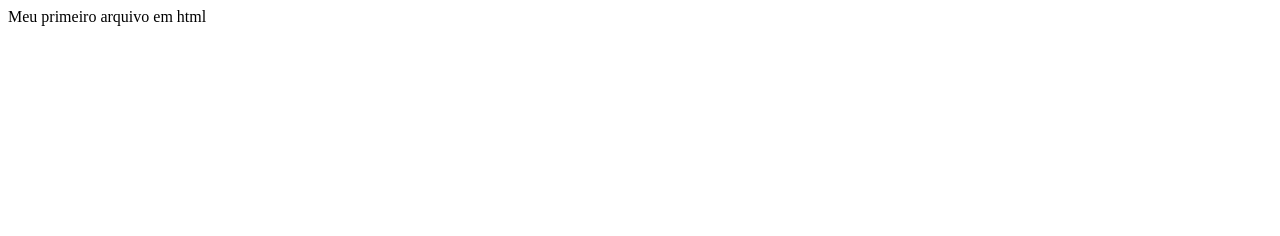
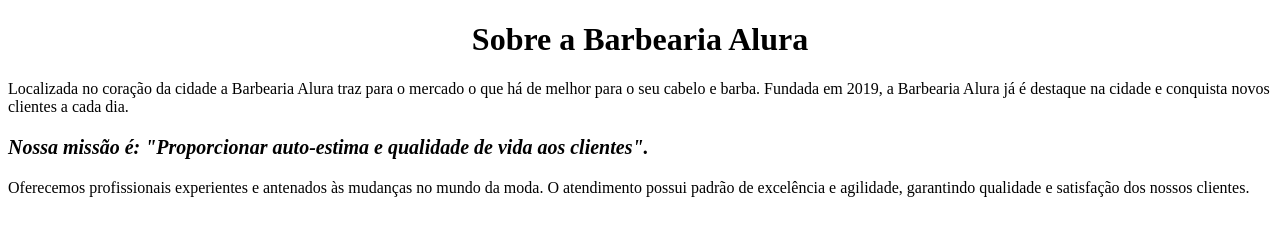
Before and after one commit to iginhodosgames/igor_1A_Va, a plain HTML site: page index.html in a window 1280 px wide. Drawn offline with Linux system fonts and the light colour scheme.

Commit message:
HTML - 30/08

```diff
--- a/index.html
+++ b/index.html
@@ -1,3 +1,16 @@
-<html>
-<hl> Meu primeiro arquivo em html</h1>
+<!DOCTYPE html>
+<html lang="pt-br">
+   <head>
+        <meta charset="UTF-8">
+        <title>Barbearia Alura</title>
+   </head>
+   <body>
+        <p><h1 style="text-align: center"> Sobre a Barbearia Alura</h1></p>
+
+        <p>Localizada no coração da cidade a Barbearia Alura traz para o mercado o que há de melhor para o seu cabelo e barba. Fundada em 2019, a Barbearia Alura já é destaque na cidade e conquista novos clientes a cada dia.</p>
+
+        <p style="font-size:20px"><em><b>Nossa missão é: "Proporcionar auto-estima e qualidade de vida aos clientes".</em></b></p>
+
+        <p>Oferecemos profissionais experientes e antenados às mudanças no mundo da moda. O atendimento possui padrão de excelência e agilidade, garantindo qualidade e satisfação dos nossos clientes.</p>
+   </body>
 </html>
```
